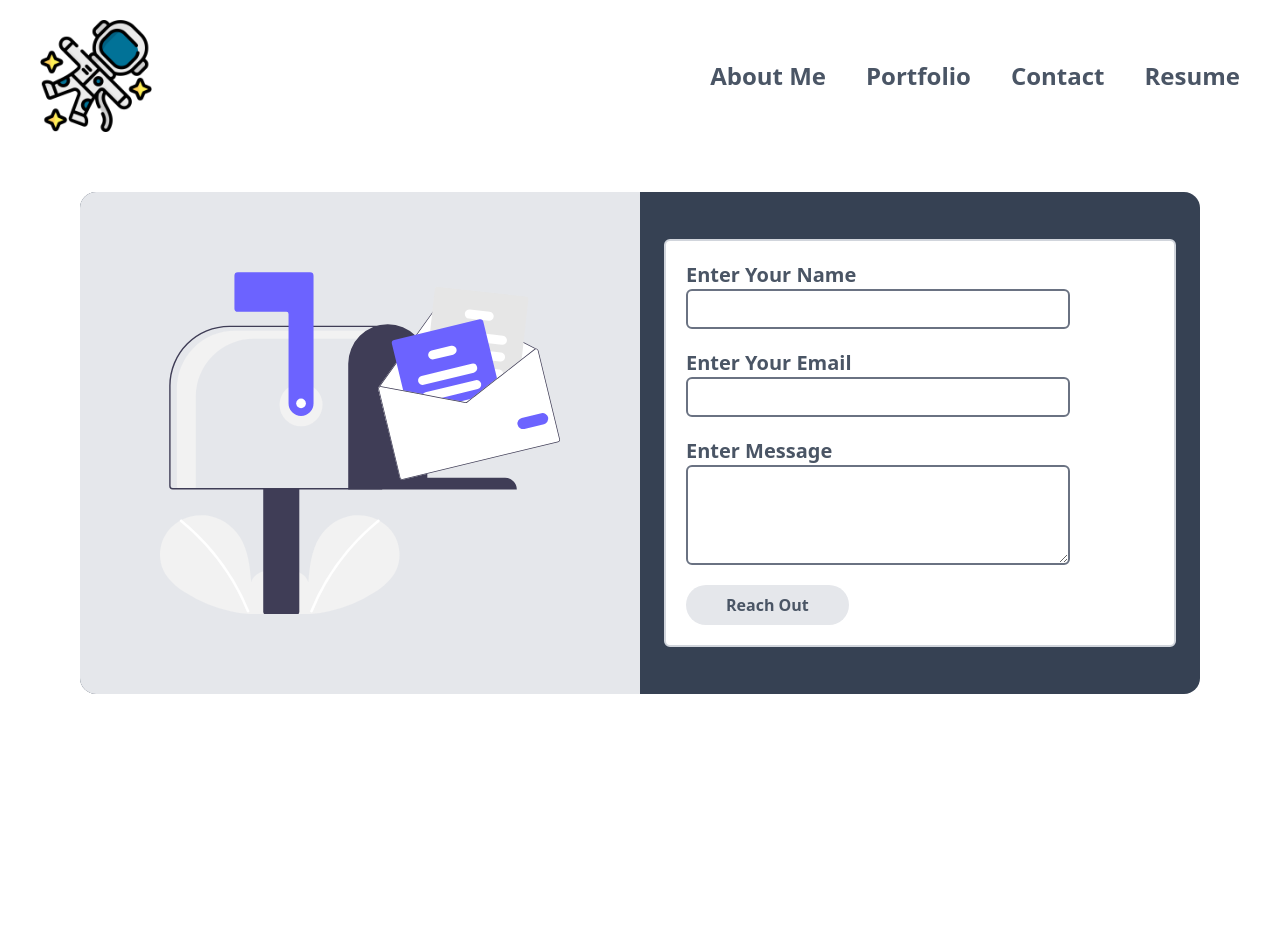
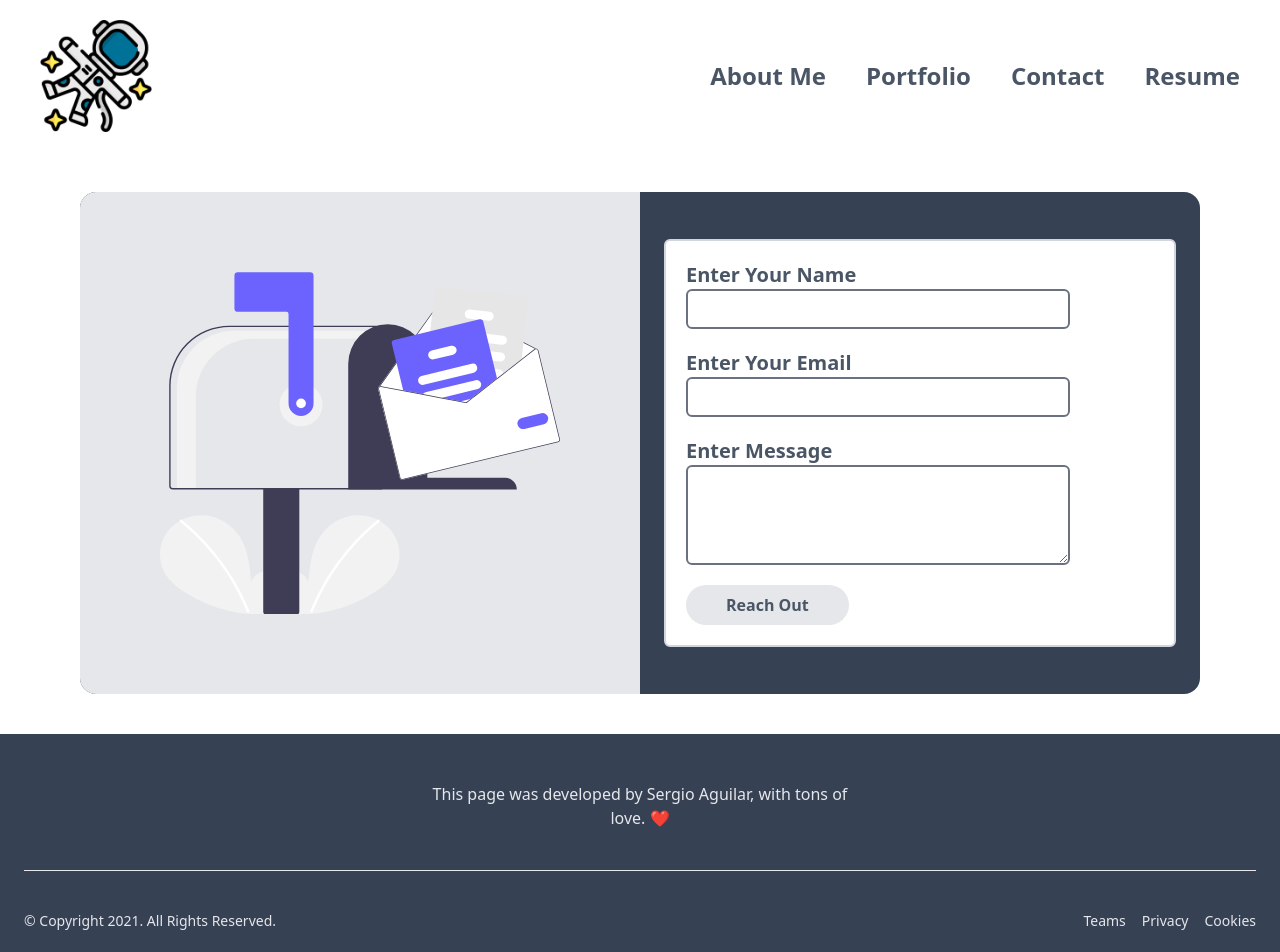
Before and after one commit to DoctorLeQuack1/my-portfolio, a React (Vite) app: page /form in a window 1280 px wide. Shown: the top 952 px of the page. Before the commit the page ends 800 px from the top, so only its background shows below. Built offline with nearby package versions, Linux system fonts and the light colour scheme.

Commit message:
Added Footer

```diff
--- a/src/App.tsx
+++ b/src/App.tsx
@@ -1,11 +1,9 @@
-import { useState } from 'react';
 import './App.css';
-import { CustomButton } from './base-components/CustomButton';
-import { CustomForm } from './composed-components/CustomForm';
 import { Portfolio } from './pages/Portfolio';
 import { NavBar } from './composed-components/NavBar';
 import { FormSub } from './pages/FormSub';
 import { AboutMe } from './pages/AboutMe';
+import { CustomFooter } from './composed-components/CustomFooter';
 import { BrowserRouter, Routes, Route} from 'react-router-dom';
 
 function App() {
@@ -22,7 +20,9 @@ function App() {
             <Route path="/form" element={<FormSub />} /> {/* Ruta para la página del Formulario */}
           </Routes>
         </main>
-        <footer></footer>
+        <footer className='pt-10'>
+          <CustomFooter/>
+        </footer>
       </div>
     </BrowserRouter>
   );
--- /dev/null
+++ b/src/composed-components/CustomFooter.tsx
@@ -0,0 +1,31 @@
+
+
+
+
+export const CustomFooter = () => {
+
+    return (
+    <div className=" bg-gray-700">
+        <div className="container px-6 py-8 mx-auto">
+            <div className="flex flex-col items-center text-center">
+
+                <p className="max-w-md mx-auto mt-4 text-gray-200 dark:text-gray-200">This page was developed by Sergio Aguilar, with tons of love. ❤️</p>
+
+            </div>
+
+            <hr className="my-10 border-gray-200 dark:border-gray-200" />
+
+            <div className="flex flex-col items-center sm:flex-row sm:justify-between">
+                <p className="text-sm text-gray-200">© Copyright 2021. All Rights Reserved.</p>
+
+                <div className="flex mt-3 -mx-2 sm:mt-0">
+                    <a href="#" className="mx-2 text-sm text-gray-200 transition-colors duration-300 hover:text-gray-500 dark:hover:text-gray-300" aria-label="Reddit"> Teams </a>
+
+                    <a href="#" className="mx-2 text-sm text-gray-200 transition-colors duration-300 hover:text-gray-500 dark:hover:text-gray-300" aria-label="Reddit"> Privacy </a>
+
+                    <a href="#" className="mx-2 text-sm text-gray-200 transition-colors duration-300 hover:text-gray-500 dark:hover:text-gray-300" aria-label="Reddit"> Cookies </a>
+                </div>
+            </div>
+        </div>
+    </div>);
+};
--- a/src/composed-components/ProjectCard.tsx
+++ b/src/composed-components/ProjectCard.tsx
@@ -21,6 +21,8 @@ export const ProjectCard = (props: any) => {
                 <p className="text-2xl text-gray-600 text-center">{props.object.description_}</p>
             </div>
 
+            <hr className="mb-10 border-gray-200 dark:border-gray-700" />
+
             <div className="text-center pb-10">
                 <CustomButton text={"GitHub Repo"} onClick={handleClick} />
             </div>
```
